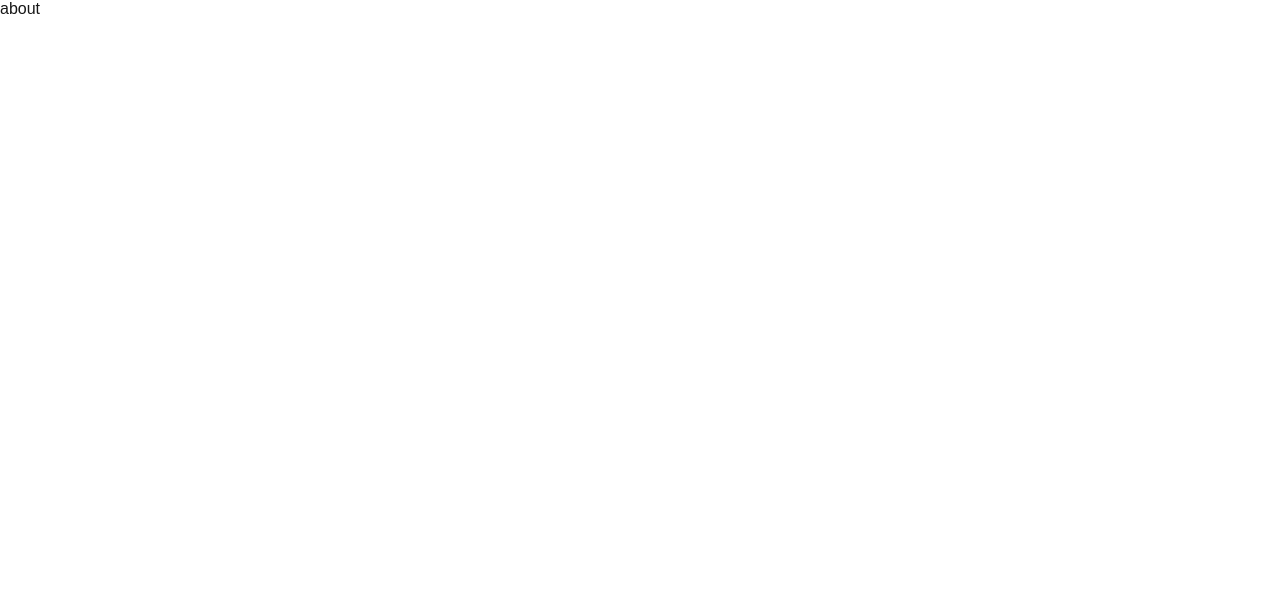
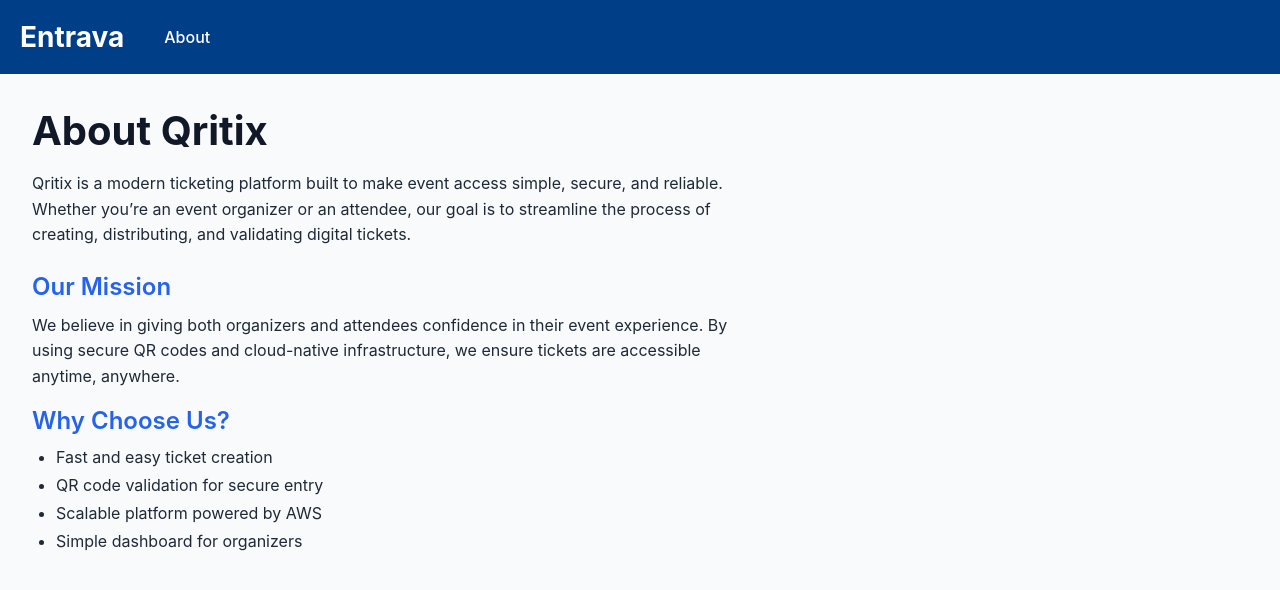
Before and after one commit to 7Hector27/nextjs-ticketing-app, a Next.js app: page /about in a window 1280 px wide. Shown: the top 590 px of the page. Built offline with nearby package versions, Linux system fonts and the light colour scheme.

Commit message:
updated form with register user logic and error handling

```diff
--- a/components/AuthForm/AuthForm.module.scss
+++ b/components/AuthForm/AuthForm.module.scss
@@ -37,6 +37,7 @@
         height: 30px;
         padding: 8px;
         font-size: 14px;
+        color: #181818;
       }
       .button {
         background-color: #114599;
--- a/components/Navbar/Navbar.tsx
+++ b/components/Navbar/Navbar.tsx
@@ -1,14 +1,19 @@
 import React from "react";
+
+import Link from "next/link";
+
 import styles from "./NavBar.module.scss";
 
 const Navbar = () => {
   return (
     <div className={styles.navBarWrapper}>
       <nav className={styles.navbar}>
-        <h1 className={styles.logo}>Entrava</h1>
+        <Link className={styles.logo} href="/">
+          Entrava
+        </Link>
         <div className={styles.navLinks}>
-          <a href="/events">Events</a>
-          <a href="/about">About</a>
+          {/* <a href="/events">Events</a> */}
+          <Link href="/about">About</Link>
         </div>
       </nav>
     </div>
--- a/pages/about.tsx
+++ b/pages/about.tsx
@@ -1,7 +1,40 @@
 import React from "react";
 
-const about = () => {
-  return <div>about</div>;
+import Navbar from "../components/Navbar/Navbar";
+
+import styles from "./styles.module.scss";
+const About = () => {
+  return (
+    <div className={styles.about}>
+      <Navbar />
+      <main className={styles.content}>
+        <h1>About Qritix</h1>
+        <p>
+          Qritix is a modern ticketing platform built to make event access
+          simple, secure, and reliable. Whether you’re an event organizer or an
+          attendee, our goal is to streamline the process of creating,
+          distributing, and validating digital tickets.
+        </p>
+        <section>
+          <h2>Our Mission</h2>
+          <p>
+            We believe in giving both organizers and attendees confidence in
+            their event experience. By using secure QR codes and cloud-native
+            infrastructure, we ensure tickets are accessible anytime, anywhere.
+          </p>
+        </section>
+        <section>
+          <h2>Why Choose Us?</h2>
+          <ul>
+            <li>Fast and easy ticket creation</li>
+            <li>QR code validation for secure entry</li>
+            <li>Scalable platform powered by AWS</li>
+            <li>Simple dashboard for organizers</li>
+          </ul>
+        </section>
+      </main>
+    </div>
+  );
 };
 
-export default about;
+export default About;
--- a/pages/styles.module.scss
+++ b/pages/styles.module.scss
@@ -2,3 +2,45 @@
   background-color: #fdfeff;
   height: 100vh;
 }
+
+//About Page
+.about {
+  display: flex;
+  flex-direction: column;
+  background: #f9fafb;
+  color: #1f2937;
+  font-family: "Inter", sans-serif;
+  height: 100vh;
+  .content {
+    max-width: 800px;
+    padding: 2rem;
+    h1 {
+      font-size: 2.5rem;
+      font-weight: 700;
+      margin-bottom: 1rem;
+      color: #111827;
+    }
+    p {
+      line-height: 1.6;
+      margin-bottom: 1.5rem;
+    }
+    section {
+      h2 {
+        font-size: 1.5rem;
+        font-weight: 600;
+        margin-bottom: 0.75rem;
+        color: #2563eb;
+      }
+      p {
+        margin-bottom: 1rem;
+      }
+      ul {
+        list-style: disc;
+        margin-left: 1.5rem;
+        li {
+          margin-bottom: 0.5rem;
+        }
+      }
+    }
+  }
+}
```
Also changed, not shown: components/AuthForm/AuthForm.tsx (+28 -2 lines), lib/UserAPI.ts (added, +22 -0 lines), pages/index.tsx (+13 -0 lines).
